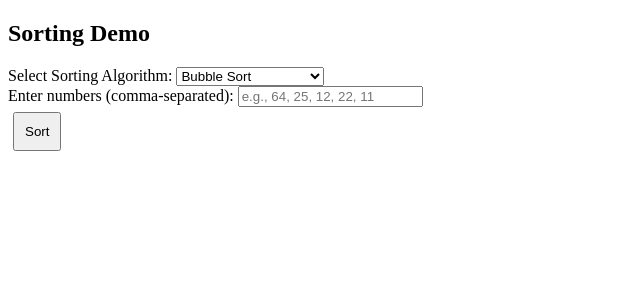
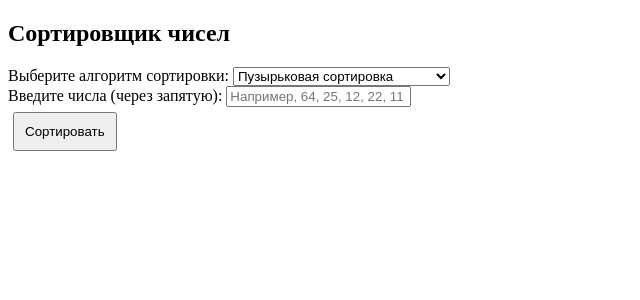
Before and after one commit to tea-eclair/types-of-sorting, a Flask app: page / in a window 1280 px wide. Shown: the top 300 px of the page, without its empty margins (0-640 px from the left). Run offline with Flask 3, Linux system fonts and the light colour scheme.

Commit message:
Update index.html

```diff
--- a/templates/index.html
+++ b/templates/index.html
@@ -3,36 +3,37 @@
 <head>
   <meta charset="UTF-8">
   <meta name="viewport" content="width=device-width, initial-scale=1.0">
-  <title>Sorting Demo</title>
+  <title>Сортировщик чисел</title>
   <link rel="stylesheet" href="styles.css">
 </head>
 <body>
 
-  <h2>Sorting Demo</h2>
+  <h2>Сортировщик чисел</h2>
 
-  <label for="sortAlgorithm">Select Sorting Algorithm:</label>
+  <label for="sortAlgorithm">Выберите алгоритм сортировки:</label>
   <select id="sortAlgorithm">
-    <option value="bubble">Bubble Sort</option>
-    <option value="selection">Selection Sort</option>
-    <option value="insertion">Insertion Sort</option>
-    <option value="shell">Shell Sort</option>
-    <option value="SimpleCounting">Simple Counting Sort</option>
+    <option value="bubble">Пузырьковая сортировка</option>
+    <option value="selection">Сортировка выбором</option>
+    <option value="insertion">Сортировка вставками</option>
+    <option value="shell">Сортировка Шелла</option>
+    <option value="SimpleCounting">Простая сортировка подсчетом</option>
     <!-- Добавьте другие алгоритмы по мере необходимости -->
   </select>
 
   <br>
 
-  <label for="userInput">Enter numbers (comma-separated):</label>
-  <input type="text" id="userInput" placeholder="e.g., 64, 25, 12, 22, 11">
+  <label for="userInput">Введите числа (через запятую):</label>
+  <input type="text" id="userInput" placeholder="Например, 64, 25, 12, 22, 11">
 
   <br>
 
-  <button onclick="sortUserInput()">Sort</button>
+  <button onclick="sortUserInput()">Сортировать</button>
 
   <div id="output">
     <!-- Результат сортировки будет отображаться здесь -->
   </div>
 
+  <!-- Add this script to your HTML file -->
 <script>
   function sortUserInput() {
       var sortAlgorithm = document.getElementById('sortAlgorithm').value;
@@ -50,11 +51,26 @@
       .then(data => displayResult(data));
   }
 
-    function displayResult(sortedArray) {
+  function displayResult(result) {
       var outputDiv = document.getElementById('output');
-      outputDiv.textContent = 'Sorted Array: ' + sortedArray.join(', ');
+      outputDiv.innerHTML = '';  // Clear previous content
+
+      // Display sorted array
+      var sortedArray = result.sorted_array;
+      var sortedArrayDiv = document.createElement('div');
+      sortedArrayDiv.textContent = 'Sorted Array: ' + sortedArray.join(', ');
+      outputDiv.appendChild(sortedArrayDiv);
+
+      // Display steps
+      var steps = result.steps;
+      for (var i = 0; i < steps.length; i++) {
+          var stepDiv = document.createElement('div');
+          stepDiv.textContent = 'Step ' + (i + 1) + ': ' + steps[i].join(', ');
+          outputDiv.appendChild(stepDiv);
+      }
   }
 </script>
 
+
 </body>
 </html>
```
Lines whose indentation alone changed are shown as unchanged.
